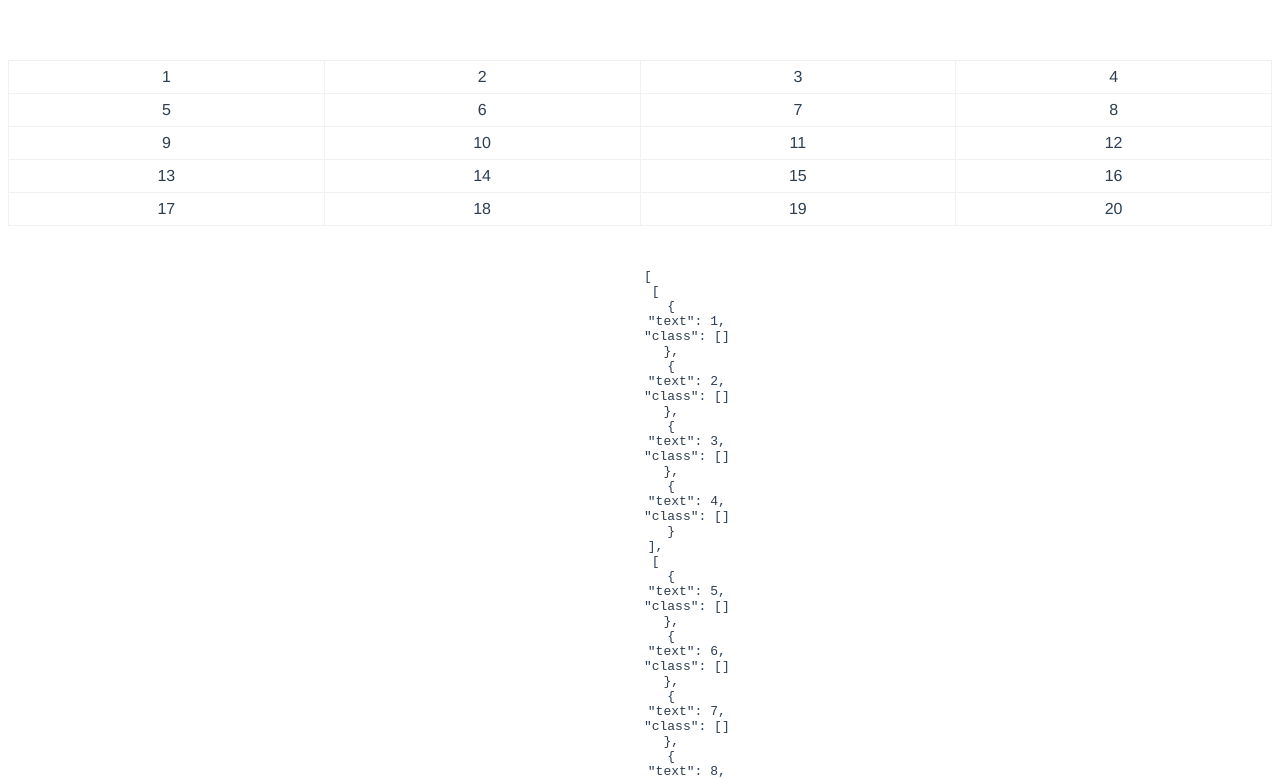
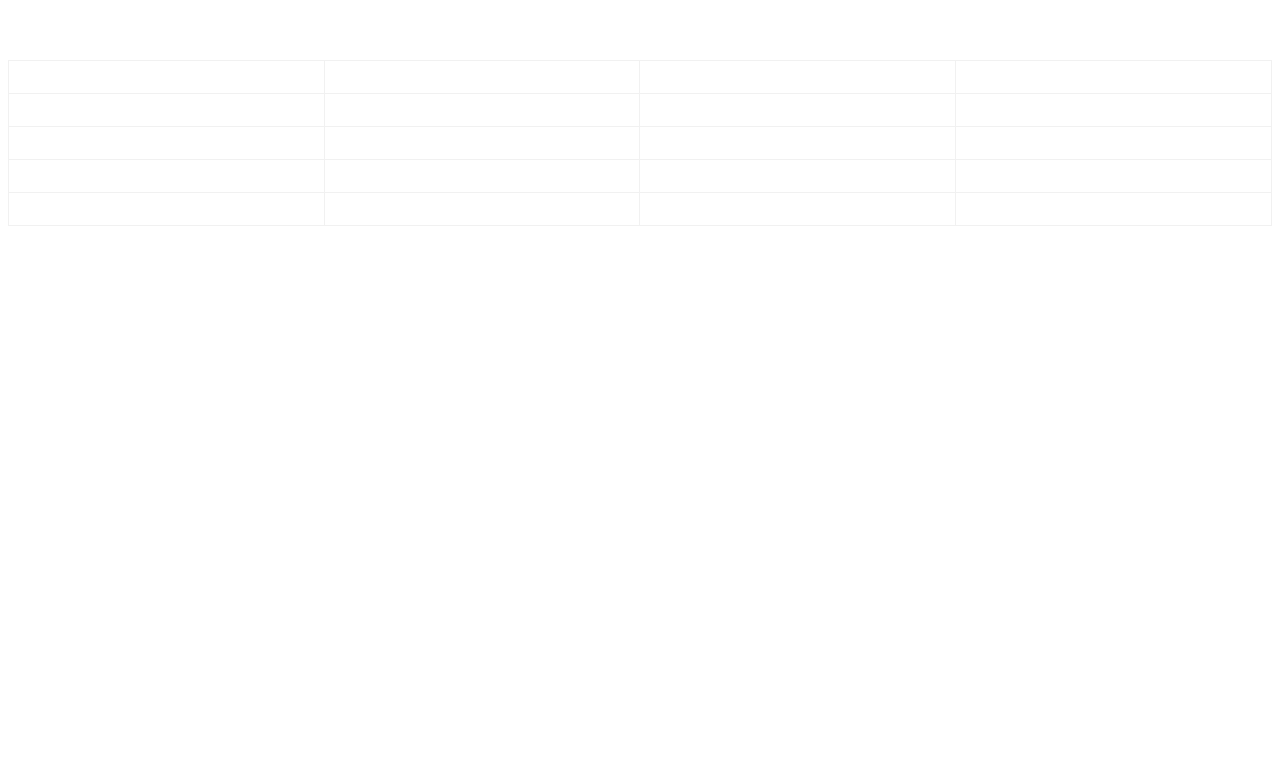
Before and after one commit to yue1123/vue-editableTable, a Vue app: page / in a window 1280 px wide. Shown: the top 779 px of the page. Built offline with nearby package versions, Linux system fonts and the light colour scheme.

Commit message:
feat: 添加新行,记录输入值

```diff
--- a/src/App.vue
+++ b/src/App.vue
@@ -4,39 +4,48 @@
 	const rows = ref(
 		Array.apply(null, { length: tableSize[0] }).map((_, i) =>
 			Array.apply(null, { length: tableSize[1] }).map((_, j) => {
-				return { text: i * tableSize[1] + j + 1, class: [] }
+				return { text: '', class: [] }
 			})
 		)
 	)
 
-	function onKeyupHandler(row, y, x, e) {
-		console.log(row, x, y, e)
+	function onKeyupHandler(y, x, e) {
 		const text = e.target.innerText
-		// data.value.rows[y][x] = text
-		// 删除
-		// if (e.key === 'Backspace' && !text.length) {
-		// 	// data.value.rows[y].splice(x, 1)
-		// }
+		rows.value[y][x].text = text
 	}
-	function addRows(y) {
-		// data.value.rows.splice(y + 1, 0, ['', ''])
+	function handleAddRows(rowIndex: number) {
+		rows.value.splice(
+			rowIndex + 1,
+			0,
+			Array.apply(null, { length: tableSize[1] }).map((_, j) => {
+				return { text: '', class: [] }
+			})
+		)
 	}
 </script>
 <template>
 	<div class="table">
-		<div class="table-rows" v-for="row in rows">
-			<div class="table-cell" v-for="cell in row" contenteditable="true">
+		<div class="table-rows" v-for="(row, rowIndex) in rows">
+			<div
+				class="table-cell"
+				v-for="(cell, cellIndex) in row"
+				@keyup="($event) => onKeyupHandler(rowIndex, cellIndex, $event)"
+				contenteditable="true"
+			>
 				{{ cell.text }}
 			</div>
-			<div class="resize-cell"></div>
+			<div class="add-rows">
+				<button @click="() => handleAddRows(rowIndex)"></button>
+			</div>
+			<!-- <button class="select-rows"></button> -->
 		</div>
 	</div>
-	<pre>
+	<!-- <pre>
 
     <code>
   {{ JSON.stringify(rows,null,4) }}
     </code>
-  </pre>
+  </pre> -->
 </template>
 
 <style lang="less">
@@ -45,6 +54,9 @@
 		flex-direction: column;
 		width: 100%;
 		height: 100%;
+		* {
+			box-sizing: border-box;
+		}
 		.table-rows {
 			&:first-child {
 				border-top: 1px solid #f1f1f1;
@@ -55,25 +67,43 @@
 			width: 100%;
 			height: 100%;
 			position: relative;
+			.table-cell {
+				&:first-child {
+					border-left: 1px solid #f1f1f1;
+				}
+				border-right: 1px solid #f1f1f1;
+				flex-direction: column;
+				width: 100%;
+				height: 100%;
+				padding: 7px 15px;
+				cursor: edit;
+			}
 			.resize-x {
 				width: 100%;
 				height: 3px;
 				background: #f90;
 				position: absolute;
 			}
-			.table-cell {
-				&:first-child {
-					border-left: 1px solid #f1f1f1;
+			.add-rows {
+				padding: 3px;
+				position: absolute;
+				left: 0;
+				bottom: 0;
+				transform: translate(-50%, 50%);
+				z-index: 2;
+				&:hover button {
+					opacity: 1;
 				}
-				display: flex;
-				border-right: 1px solid #f1f1f1;
-				flex-direction: column;
-				width: 100%;
-				height: 100%;
-				padding: 7px 15px;
-				cursor: edit;
-				&:hover {
-					background: #e2e2e2;
+				button {
+					transition: opacity 0.4s;
+					opacity: 0;
+					padding: 0;
+					width: 7px;
+					height: 7px;
+					border: none;
+					outline: none;
+					background: #f90;
+					border-radius: 50%;
 				}
 			}
 		}
```
